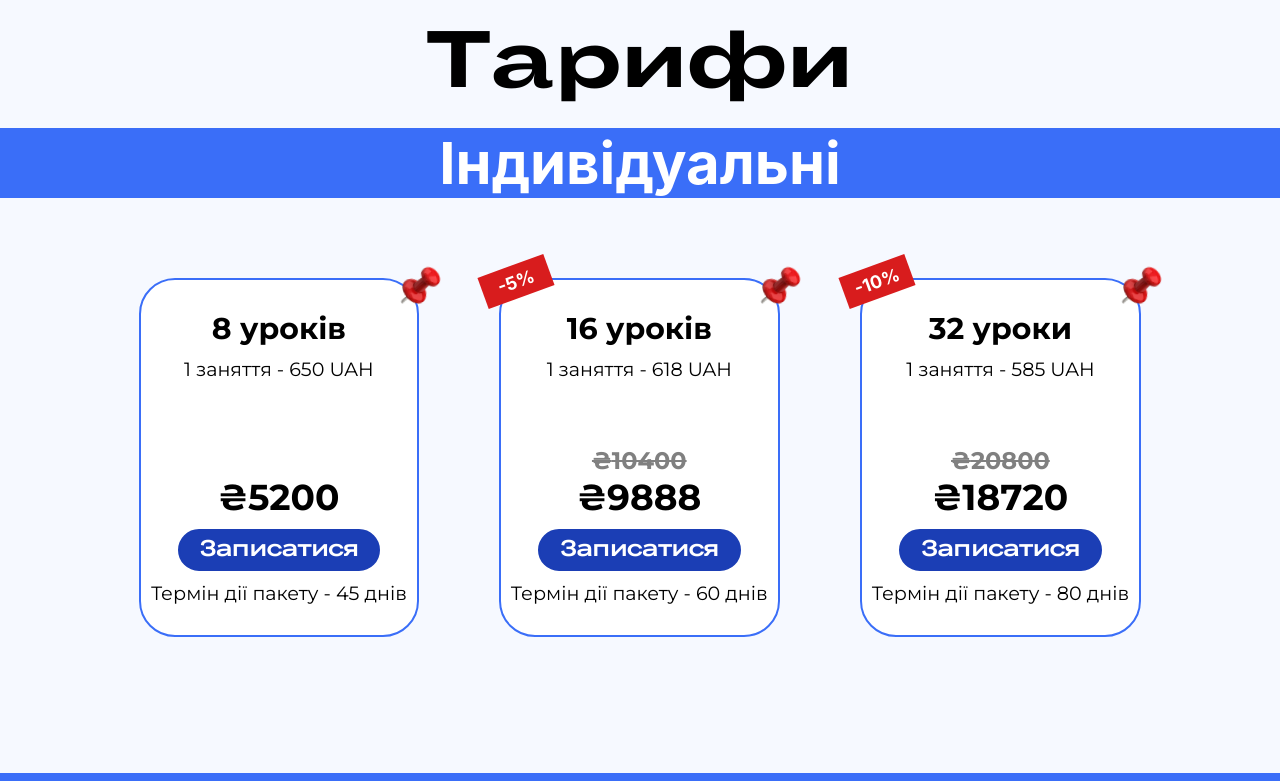
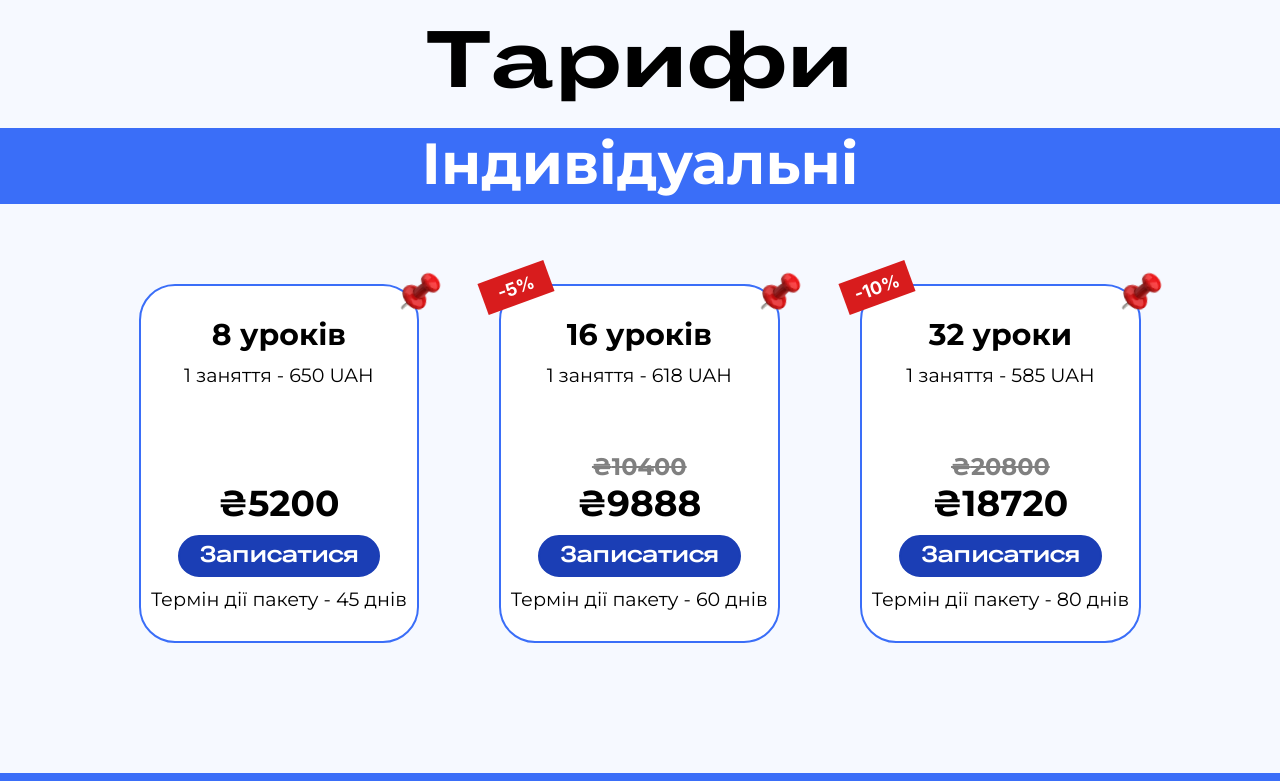
Before and after one commit to Vladarchuk124/LockInSchool, a React (Create React App) app: page / in a window 1280 px wide. Shown: the part 2720-3501 px from the top of the page. Built offline with nearby package versions, Linux system fonts and the light colour scheme.

Commit message:
padding fix

```diff
--- a/src/components/PlanNameTablet/PlanNameTablet.jsx
+++ b/src/components/PlanNameTablet/PlanNameTablet.jsx
@@ -16,11 +16,13 @@ function PlanNameTablet({ planNameText }) {
     const tabletStyle = {
         fontSize,
         backgroundColor: "#3a6ef8",
+        fontFamily: "Montserrat",
         color: "white",
         fontWeight: "bold",
         width: "100%",
         textAlign: "center",
         marginBottom: "80px",
+        paddingBottom: "5px",
     }
 
     return (
```
